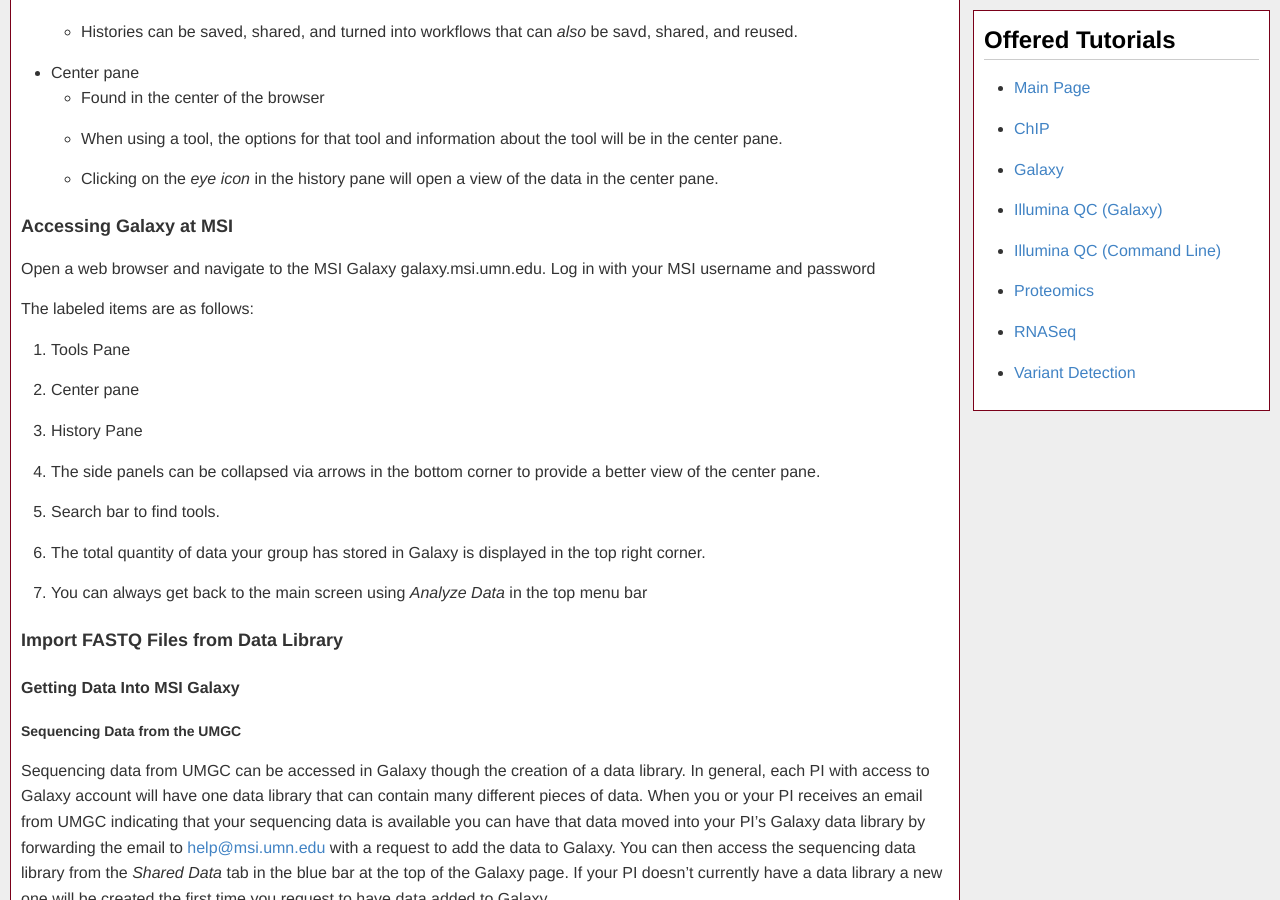
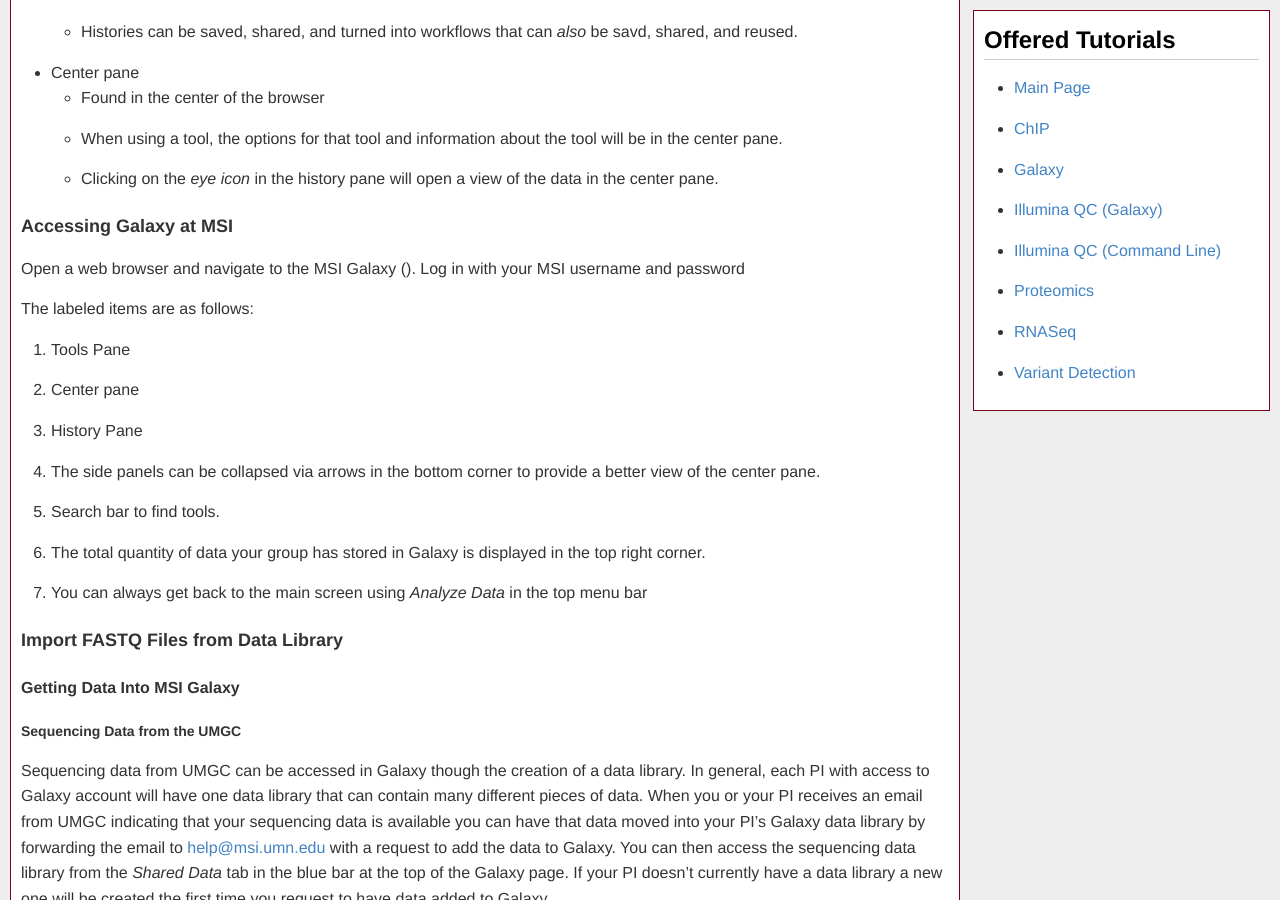
Before and after one commit to msi-ris/Tutorials, a Jekyll site: the page built from illumina_qc.md, in a window 1280 px wide and 900 px high, scrolled down 1706 px. Built offline with Jekyll 4.4.1, drawn with Linux system fonts in a browser that asks for light colours.

Commit message:
Update illumina

```diff
--- a/illumina_qc.md
+++ b/illumina_qc.md
@@ -75,7 +75,7 @@ Galaxy has three main sections:
       data in the center pane.
 
 ### Accessing Galaxy at MSI
-Open a web browser and navigate to the MSI Galaxy galaxy.msi.umn.edu. Log in
+Open a web browser and navigate to the MSI Galaxy (<galaxy.msi.umn.edu>). Log in
 with your MSI username and password
 
 The labeled items are as follows:
```
